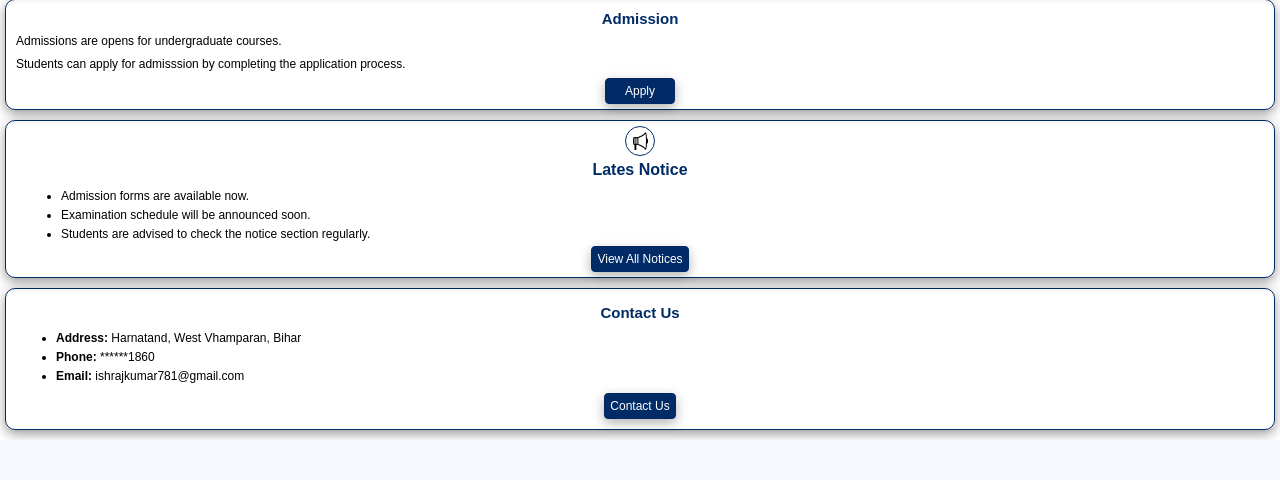
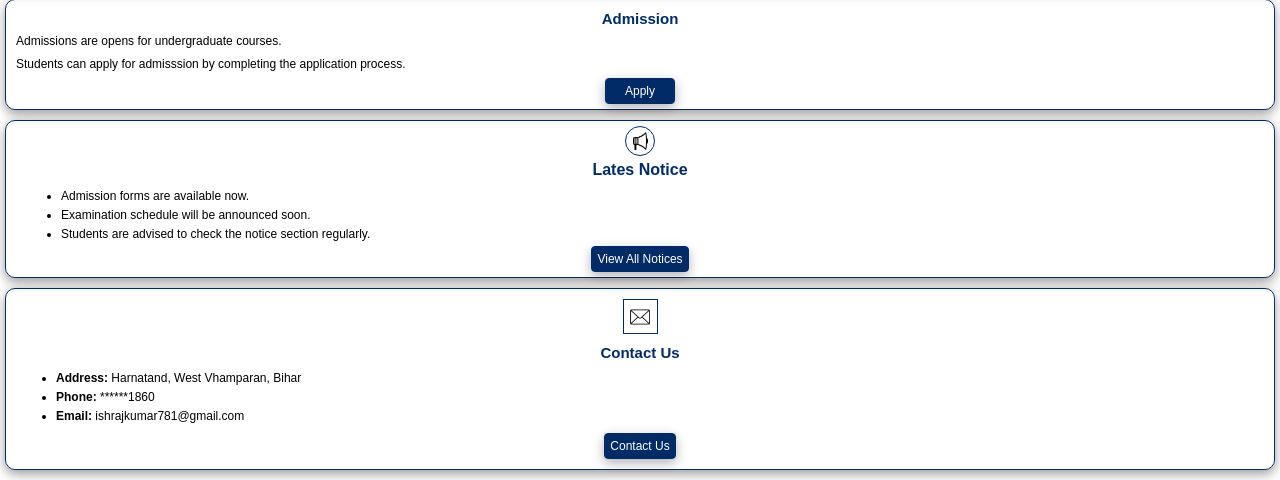
Before and after one commit to ishrajkumar/College-website, a Flask app: page / in a window 1280 px wide. Shown: the part 666-1146 px from the top of the page. Before the commit the page ends 1106 px from the top, so only its background shows below. Run offline with Flask 3, Linux system fonts and the light colour scheme.

Commit message:
update logo

```diff
--- a/templates/home.html
+++ b/templates/home.html
@@ -446,6 +446,26 @@
           box-shadow: 0 4px 12px rgba(0,0,0,0.3);
       }
 
+      .cont_logo img{
+          width:30px;
+          padding:5px;
+      }
+
+      .cont_logo{
+          width:35px;
+          height:35px;
+          border:1px solid #002B66;
+          display:flex;
+          justify-content:center;
+          align-items:center;
+      }
+
+      .cont_head{
+          display:flex;
+          justify-content:center;
+          margin:5px;
+      }
+
 
 
     </style>
@@ -575,6 +595,11 @@
       </div>
 
       <div class="cont" data-aos="zoom-in">
+          <div class="cont_head">
+              <div class="cont_logo">
+                  <img src="/static/gmail.png">
+              </div>
+          </div>
           <h4>Contact Us</h4>
           <ul>
               <li><b>Address:</b> Harnatand, West Vhamparan, Bihar</li>
```
Also changed, not shown: static/contact.png (added), static/gmail.png (added), static/id-card.png (added).
